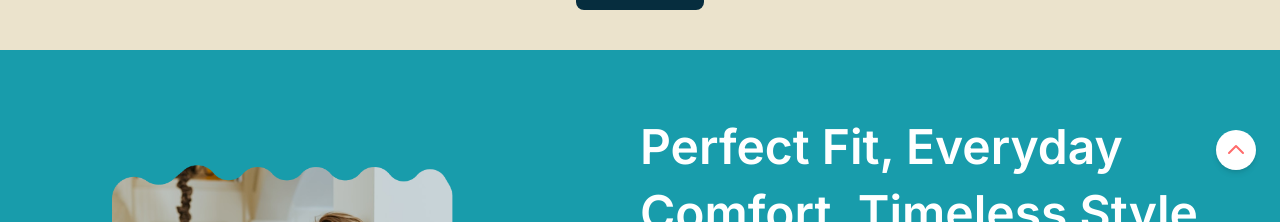
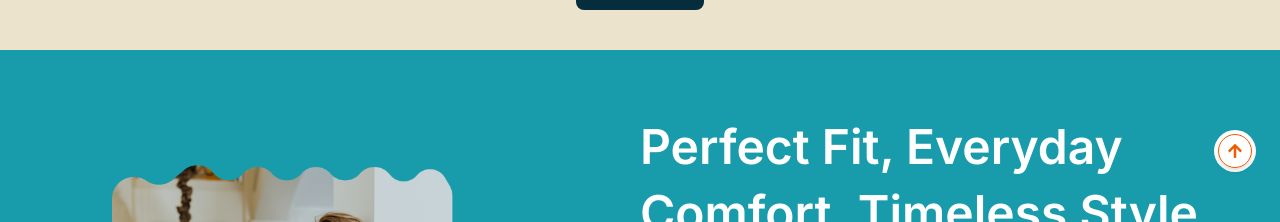
Before and after one commit to alamin09876/lamp_tech, a Next.js app: page / in a window 1280 px wide. Shown: the part 2741-2963 px from the top of the page. Built offline with nearby package versions, Linux system fonts and the light colour scheme.

Commit message:
final check

```diff
--- a/src/components/AddProducts/AddProductPage.tsx
+++ b/src/components/AddProducts/AddProductPage.tsx
@@ -48,9 +48,7 @@ export default function AddProductPage() {
         </div>
       </aside>
 
-      {/* Main Content */}
       <main className="flex-1 bg-gray-100 p-4 md:p-8">
-        {/* Header */}
         <div className="flex flex-col md:flex-row justify-between items-start md:items-center gap-4 mb-6">
           <div className="flex gap-3 items-center">
             <div className="bg-[#ED5C01] text-white p-2 rounded-4xl">
@@ -80,7 +78,6 @@ export default function AddProductPage() {
           </div>
         </div>
 
-        {/* Form Card */}
         <div className="bg-white rounded-xl shadow p-4 md:p-6">
           <div className="bg-[#062D3E] text-white text-base md:text-lg font-semibold px-4 py-2 rounded-t-md">
             Add Products
--- a/src/components/Dashboard/ProductsPage.tsx
+++ b/src/components/Dashboard/ProductsPage.tsx
@@ -48,7 +48,6 @@ export default function ProductsPage() {
 
   return (
     <div className="flex flex-col lg:flex-row h-screen overflow-auto">
-      {/* Sidebar or top bar */}
       <aside className="w-full lg:w-1/5 bg-orange-600 text-white flex lg:flex-col items-center justify-between lg:justify-start py-4 px-4">
         <div className="font-bold text-xl lg:text-2xl mb-4 lg:mb-8">
           Shop-First
@@ -74,7 +73,6 @@ export default function ProductsPage() {
           </div>
         </div>
 
-        {/* Search and add button */}
         <div className="mb-6 flex flex-col sm:flex-row gap-4 w-full">
           <div className="lg:w-[300px] w-full">
             <input
@@ -91,7 +89,6 @@ export default function ProductsPage() {
           </Link>
         </div>
 
-        {/* Table or stacked layout */}
         <div className="pb-8">
           <div className="hidden lg:block">
             <table className="w-full bg-white rounded-lg shadow overflow-hidden mb-10">
@@ -125,7 +122,6 @@ export default function ProductsPage() {
             </table>
           </div>
 
-          {/* Mobile Card View */}
           <div className="lg:hidden flex flex-col gap-4">
             {filteredProducts.map((product, index) => (
               <div
--- a/src/components/Home/BrandName.tsx
+++ b/src/components/Home/BrandName.tsx
@@ -8,7 +8,6 @@ import imageOne from "../../../public/assest/brandImage/Group 143725941.png";
 const BrandName = () => {
   return (
     <div className="grid lg:grid-cols-12 col-span-1 gap-4 bg-[#ED5C01] py-6 justify-items-center px-4">
-      {/* First left-side logo */}
       <div className="lg:col-span-1 flex justify-center items-center">
         <Image
           src={image}
@@ -19,7 +18,6 @@ const BrandName = () => {
         />
       </div>
 
-      {/* Main Brand image */}
       <div className="lg:col-span-4 flex justify-center items-center">
         <Image
           src={imageOne}
@@ -30,7 +28,6 @@ const BrandName = () => {
         />
       </div>
 
-      {/* Two stacked small items */}
       <div className="lg:col-span-1 flex flex-row lg:flex-col items-center gap-4 lg:gap-8">
         {[imageTwo, imageFour].map((img, index) => (
           <div
@@ -47,7 +44,6 @@ const BrandName = () => {
         ))}
       </div>
 
-      {/* Special offer image */}
       <div className="lg:col-span-2 flex justify-center items-center">
         <Image
           src={imageThree}
@@ -58,7 +54,6 @@ const BrandName = () => {
         />
       </div>
 
-      {/* Repeated small brand sections */}
       {[1, 2, 3, 4].map((item) => (
         <div
           key={item}
--- a/src/components/Home/ComfortSection.tsx
+++ b/src/components/Home/ComfortSection.tsx
@@ -1,4 +1,5 @@
 import Image from "next/image";
+import { FaArrowUp } from "react-icons/fa";
 import imageOne from "../../../public/assest/comfortImage/Frame (1).png";
 import imageTwo from "../../../public/assest/comfortImage/Frame.png";
 import image from "../../../public/assest/comfortImage/Union.png";
@@ -52,27 +53,12 @@ const ComfortSection = () => {
         </button>
       </div>
 
-      {/* Top Right Circle Arrow */}
-      <div className="absolute top-20 right-6 z-30">
-        <div className="bg-white text-[#FF6B6B] rounded-full p-2 shadow-md hover:scale-105 transition cursor-pointer">
-          <svg
-            xmlns="http://www.w3.org/2000/svg"
-            className="h-6 w-6"
-            fill="none"
-            viewBox="0 0 24 24"
-            stroke="currentColor"
-          >
-            <path
-              strokeLinecap="round"
-              strokeLinejoin="round"
-              strokeWidth={2}
-              d="M5 15l7-7 7 7"
-            />
-          </svg>
+      <div className="absolute top-20 right-6 z-30 bg-white rounded-4xl p-1">
+        <div className=" text-[#ED5C01] rounded-full p-2 shadow-md hover:scale-105 transition cursor-pointer border border-[#ED5C01]">
+          <FaArrowUp />
         </div>
       </div>
 
-      {/* Right Brush Decoration */}
       <div className="absolute bottom-6 right-0 hidden lg:block">
         <Image
           src={imageTwo}
--- a/src/components/Login/LogIn.tsx
+++ b/src/components/Login/LogIn.tsx
@@ -28,9 +28,6 @@ export default function LogIn() {
 
   return (
     <div className="min-h-screen flex flex-col md:flex-row">
-      {/* Image section for small & large devices */}
-
-      {/* Form Section */}
       <div className="w-full md:w-1/2 bg-[#f7ebd9] flex items-center justify-center px-4 sm:px-8 py-12">
         <div className="w-full max-w-md">
           <h2 className="text-2xl md:text-3xl font-semibold text-center mb-8 text-[#102030]">
--- a/src/components/ProductDetails/ProductDetails.tsx
+++ b/src/components/ProductDetails/ProductDetails.tsx
@@ -8,7 +8,6 @@ const ProductDetails = () => {
     <div className="min-h-screen bg-[#EBE3CC] flex justify-center py-10 px-4">
       <div className="max-w-4xl w-full bg-[#EBE3CC] p-6">
         <div className="flex flex-col md:flex-row gap-8 ">
-          {/* Image */}
           <div className="flex-shrink-0 mx-auto md:mx-0 bg-white">
             <Image
               src={shirtImage}
@@ -19,7 +18,6 @@ const ProductDetails = () => {
             />
           </div>
 
-          {/* Product Info */}
           <div className="flex flex-col justify-center text-center md:text-left lg:pl-20 ">
             <h2 className="text-lg font-semibold  text-[#272727]">
               Womens Denim Jacket <br />
@@ -33,7 +31,6 @@ const ProductDetails = () => {
           </div>
         </div>
 
-        {/* Divider */}
         <div className="mt-8   mx-auto md:mx-0">
           <p className="text-sm font-medium text-[#0a2a34] px-2 -mb-[2px]  text-center pb-3">
             Product Details
@@ -41,7 +38,6 @@ const ProductDetails = () => {
           <hr className="w-32 border-b border-[#0a2a34] mx-auto" />
         </div>
 
-        {/* Description */}
         <div className="mt-4 space-y-4 text-sm text-[#0a2a34]">
           <div>
             <p className="font-semibold text-black">Product Details</p>
--- a/src/lib/api.ts
+++ b/src/lib/api.ts
@@ -15,7 +15,6 @@ export const setAuthToken = (token: string | null) => {
   }
 };
 
-// Signup
 interface SignupPayload {
   name: string;
   email: string;
@@ -27,7 +26,6 @@ export const signup = async (data: SignupPayload) => {
   return response.data;
 };
 
-// Create Product
 interface ProductPayload {
   product_name: string;
   product_price: string;
```
